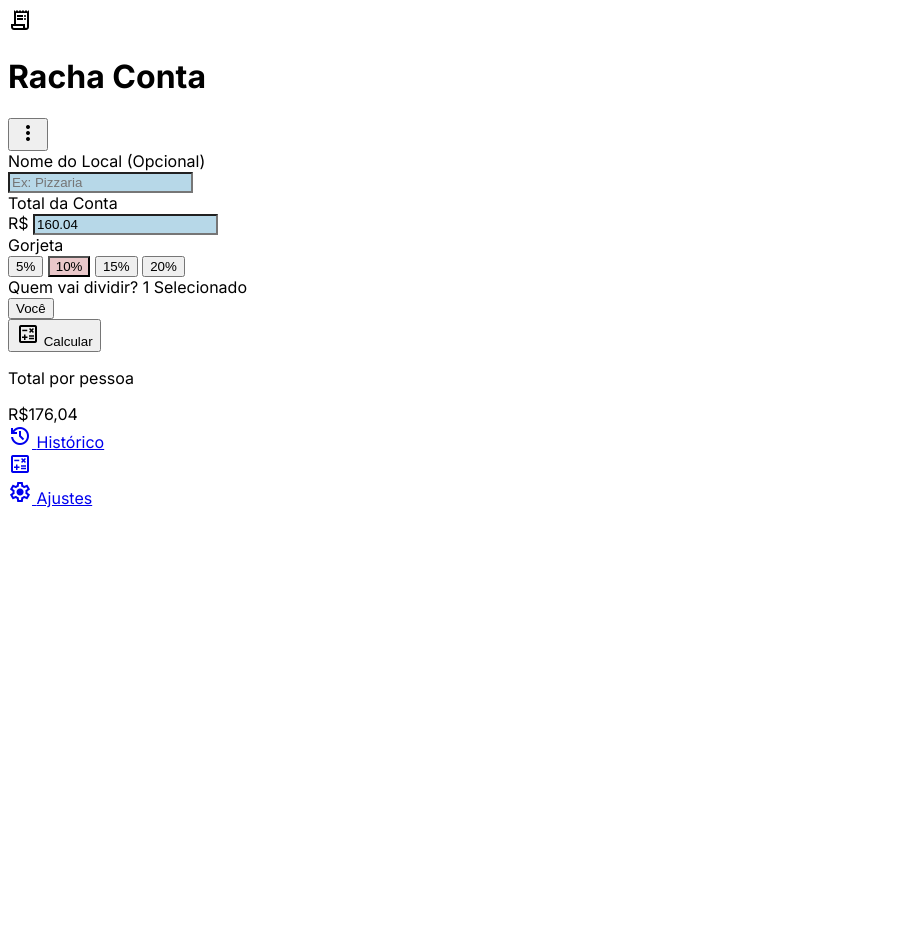
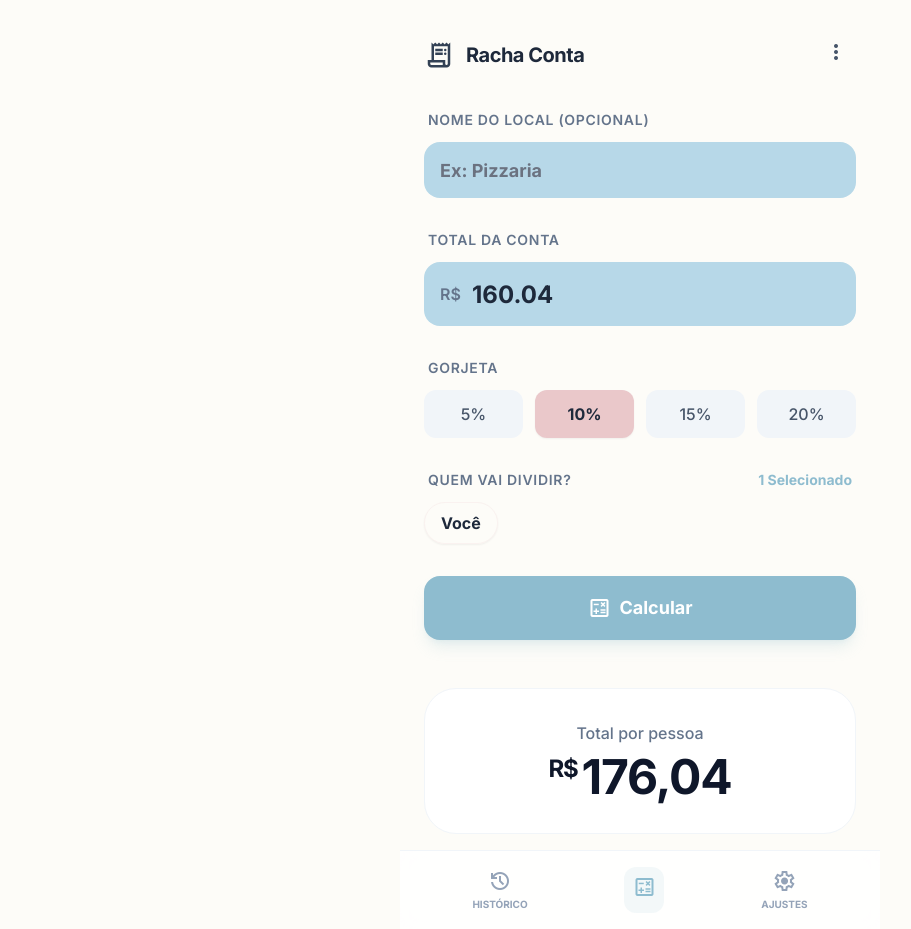
Before and after one commit to edumarkesy1819-spec/RACHA-CONTA, a plain HTML site: page calculator.html in a window 1280 px wide. Shown: the whole page, without its empty margins (0-911 px from the left). Before the commit the page ends 900 px from the top, so only its background shows below. Drawn offline with nearby package versions, Linux system fonts and the light colour scheme.

Commit message:
Fix missing Tailwind CSS import

```diff
--- a/calculator.html
+++ b/calculator.html
@@ -1,6 +1,7 @@
 <!DOCTYPE html>
 
 <html lang="pt-br"><head>
+<meta charset="utf-8"/>
 <meta content="width=device-width, initial-scale=1.0, maximum-scale=1.0, user-scalable=no" name="viewport"/>
 <title>Racha Conta</title>
 <link rel="manifest" href="manifest.json">
@@ -8,6 +9,7 @@
 <meta name="apple-mobile-web-app-status-bar-style" content="black-translucent">
 <meta name="apple-mobile-web-app-title" content="Racha Conta">
 <link rel="apple-touch-icon" href="icon-512.png">
+<script src="https://cdn.tailwindcss.com?plugins=forms,container-queries"></script>
 <link href="https://fonts.googleapis.com/css2?family=Inter:wght@400;500;600;700&amp;display=swap" rel="stylesheet"/>
 <link href="https://fonts.googleapis.com/css2?family=Material+Symbols+Outlined:wght,FILL@100..700,0..1&amp;display=swap" rel="stylesheet"/>
 <link href="https://fonts.googleapis.com/css2?family=Material+Symbols+Outlined:wght,FILL@100..700,0..1&amp;display=swap" rel="stylesheet"/>
```
Also changed, not shown: history.html (+1 -0 lines).
